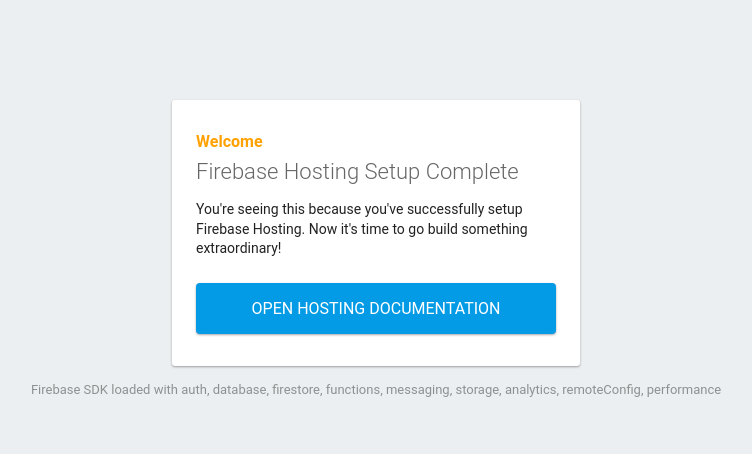
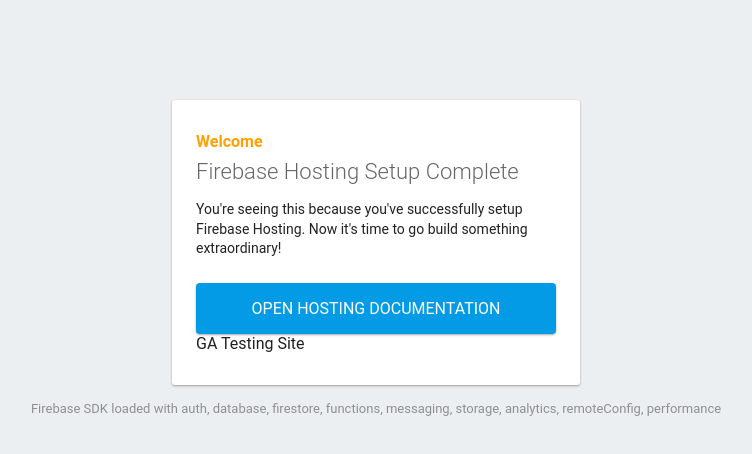
Before and after one commit to danyu/ga-firebase-testing-site, a website: page public/index.html in a window 1280 px wide. Shown: the whole page, without its empty margins (264-1016 px from the left). Drawn offline with Linux system fonts and the light colour scheme; some packages are replaced by stand-ins of ours.

Commit message:
update index page

```diff
--- a/public/index.html
+++ b/public/index.html
@@ -44,6 +44,7 @@
       <h1>Firebase Hosting Setup Complete</h1>
       <p>You're seeing this because you've successfully setup Firebase Hosting. Now it's time to go build something extraordinary!</p>
       <a target="_blank" href="https://firebase.google.com/docs/hosting/">Open Hosting Documentation</a>
+      <div>GA Testing Site</div>
     </div>
     <p id="load">Firebase SDK Loading&hellip;</p>
 
```
